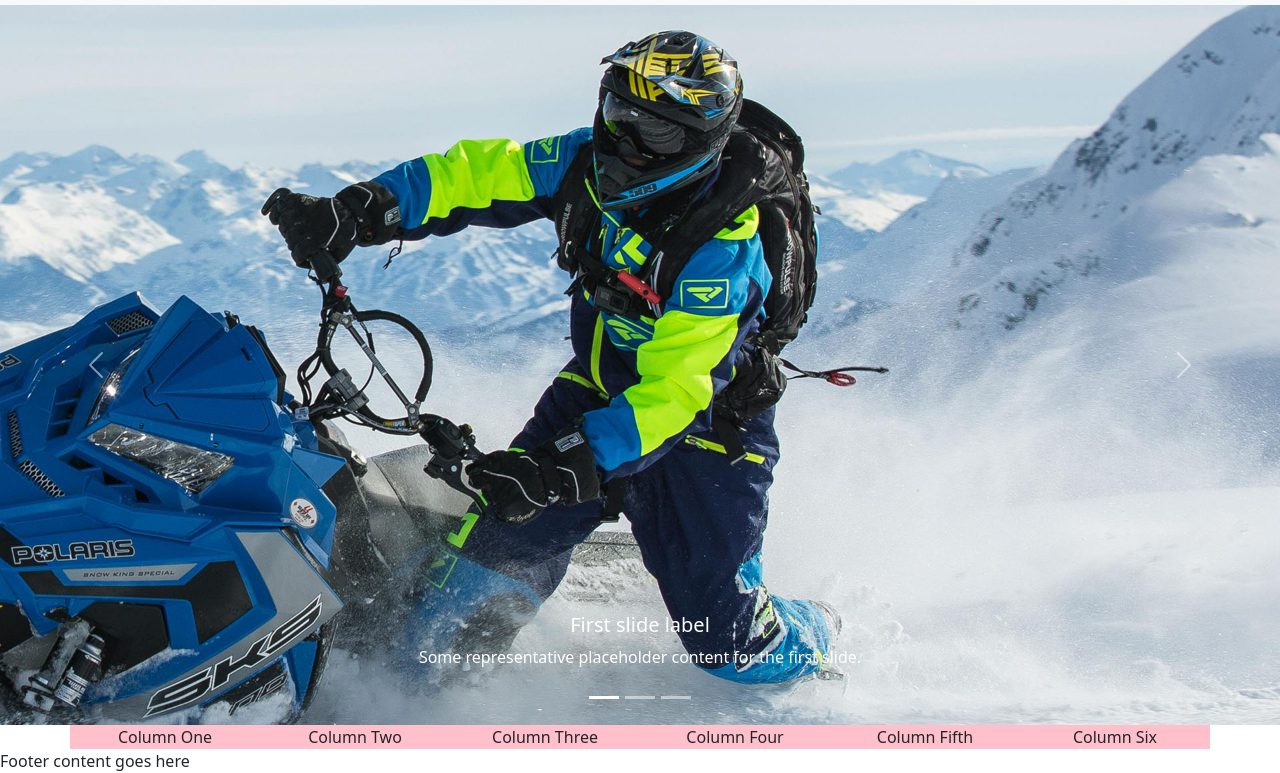
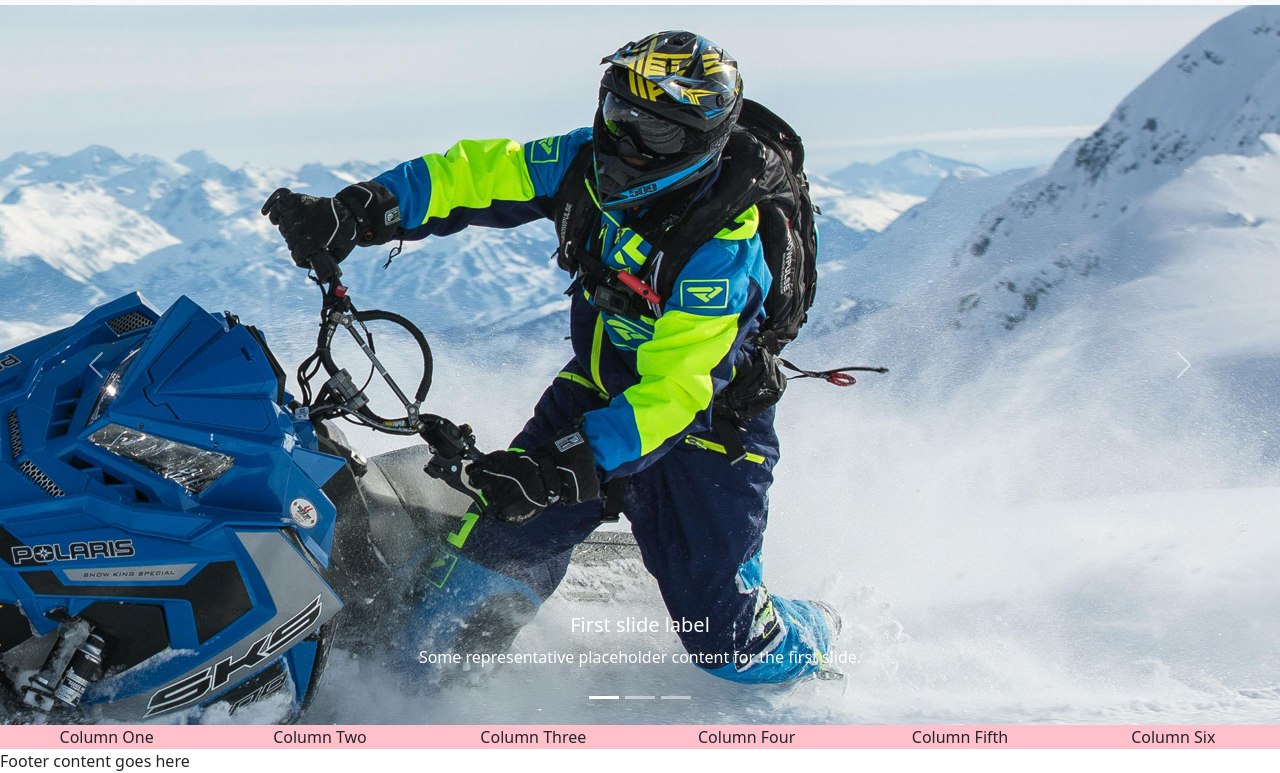
Before and after one commit to Arjo-T/fall-2024, a plain HTML site: page index.html in a window 1280 px wide. Shown: the part 51-824 px from the top of the page. Drawn offline with nearby package versions, Linux system fonts and the light colour scheme.

Commit message:
update container fluid

```diff
--- a/index.html
+++ b/index.html
@@ -101,7 +101,7 @@
 <main>
 
 
-  <div class="container text-center fa-row">
+  <div class="container-fluid text-center fa-row">
 <div class="row">
   <div class="col-12 col-xxs-12 col-xs-6 col-sm-6 col-md-6 col-lg-4 col-xl-2 col-xxl-2">
 Column One
```
